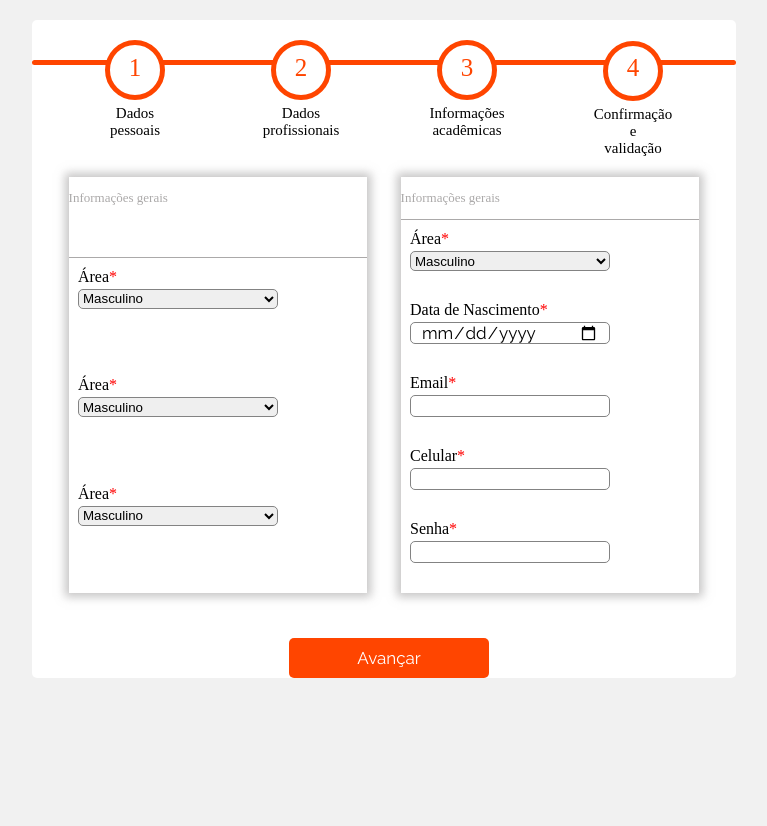
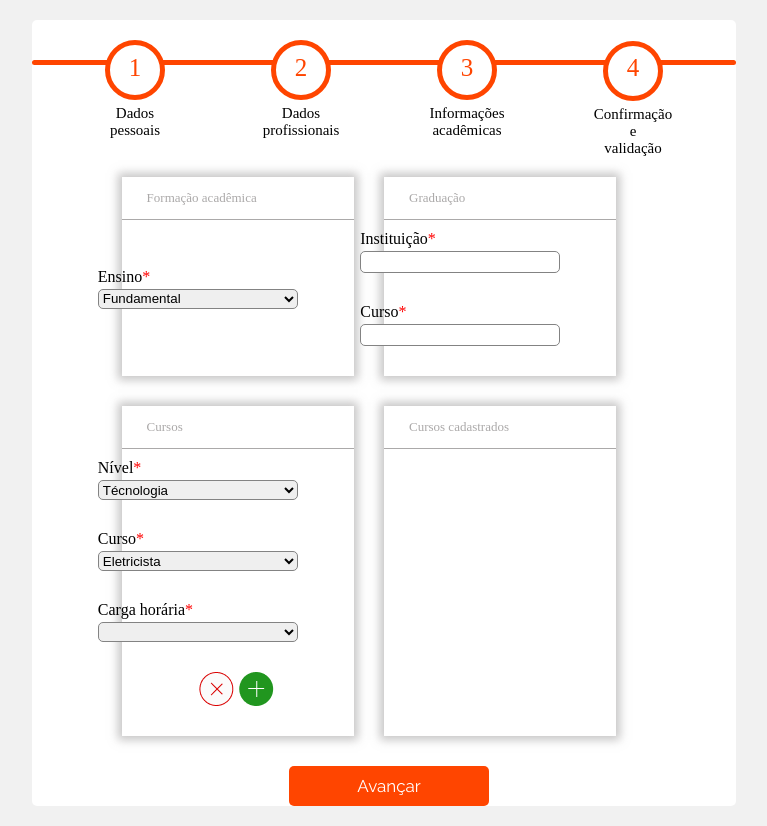
Before and after one commit to SoulsDev/Projeto-Freelando-WebSite, a PHP site: page /passos.html in a window 1280 px wide. Shown: the whole page, without its empty margins (256-1023 px from the left). Before the commit the page ends 678 px from the top, so only its background shows below. Run offline with PHP 8.4, Linux system fonts and the light colour scheme.

Commit message:
Cadastro profissional passo 3

```diff
--- a/passos.html
+++ b/passos.html
@@ -220,33 +220,15 @@
         </div> -->
 
 
-
-
-
-
-
-
-
-
-
-
-
-
-
-
-
-
-
-
-
         <!-- segunda parte do formulário -->
-        <div class="tab">
+        <!-- <div class="tab">
 
             <div class="container-2">
+
                 <div class="formulario-2">
 
                     <div class="titulo-2">
-                            <p>Informações gerais</p>
+                        <p>Interesse</p>
                     </div>
 
                     <div class="dados">
@@ -254,7 +236,7 @@
                         <labe>Área<span style="color: red">*</span></labe>
 
                         <select id="colors">
-                                <option>Masculino</option>
+                            <option>Técnologia</option>
                             <option>Feminino</option>
                             <option>Outros</option>
 
@@ -264,10 +246,147 @@
 
                     <div class="dados">
 
-                            <labe>Área<span style="color: red">*</span></labe>
+                        <labe>Profissão<span style="color: red">*</span></labe>
 
                         <select id="colors">
-                                <option>Masculino</option>
+                            <option>Eletricista</option>
+                            <option>Desenvolvedor</option>
+                            <option>Mecânico Automotivo</option>
+                            <option>Pedreiro</option>
+                            <option>Manicure</option>
+
+                        </select>
+
+                    </div>
+
+                    <div class="dados">
+
+                        <labe>Nível de experiência<span style="color: red">*</span></labe>
+
+                        <select id="colors">
+                            <option></option>
+                            <option>Feminino</option>
+                            <option>Outros</option>
+
+                        </select>
+
+                    </div>
+
+
+                    <div class="container-btn-form2">
+                        <img class="btn-form2" src="../medias/img/btn-x.png" alt="adicionar">
+                        <img class="btn-form2" src="../medias/img/btn-add.png" alt="adicionar">
+
+                    </div>
+
+                </div>
+
+                <div class="formulario-2">
+
+                    <div class="titulo-2">
+                        <p>Cargos cadastrados</p>
+                    </div>
+
+
+
+
+
+
+
+
+                </div>
+
+
+
+
+            </div>
+
+        </div> -->
+
+
+
+
+        <!-- terceira parte do formulário -->
+        <div class="tab">
+
+            <div class="container-3">
+
+                <div class="formulario-3">
+
+                    <div class="titulo-3">
+                        <p>Formação acadêmica</p>
+                    </div>
+
+                    <div class="dados">
+
+                        <labe>Ensino<span style="color: red">*</span></labe>
+
+                        <select id="colors">
+                            <option>Fundamental</option>
+                            <option>Médio</option>
+                            <option>Superior</option>
+
+                        </select>
+
+                    </div>
+
+
+                </div>
+
+                <div class="formulario-3">
+
+                    <div class="titulo-3">
+                        <p>Graduação</p>
+                    </div>
+
+                    <div class="dados">
+
+                        <labe>Instituição<span style="color: red">*</span></labe>
+
+                        <input list="browsers">
+
+                        <datalist id="browsers">
+                            <option value="Internet Explorer">
+                            <option value="Firefox">
+                            <option value="Google Chrome">
+                            <option value="Opera">
+                            <option value="Safari">
+                        </datalist>
+
+                    </div>
+
+
+                    <div class="dados">
+
+                        <labe>Curso<span style="color: red">*</span></labe>
+
+                        <input list="browsers">
+
+                        <datalist id="browsers">
+                            <option value="Internet Explorer">
+                            <option value="Firefox">
+                            <option value="Google Chrome">
+                            <option value="Opera">
+                            <option value="Safari">
+                        </datalist>
+
+                    </div>
+
+
+                </div>
+
+                <div class="formulario-3">
+
+                    <div class="titulo-3">
+                        <p>Cursos</p>
+                    </div>
+
+                    <div class="dados">
+
+                        <labe>Nível<span style="color: red">*</span></labe>
+
+                        <select id="colors">
+                            <option>Técnologia</option>
                             <option>Feminino</option>
                             <option>Outros</option>
 
@@ -277,30 +396,25 @@
 
                     <div class="dados">
 
-                            <labe>Área<span style="color: red">*</span></labe>
+                        <labe>Curso<span style="color: red">*</span></labe>
 
                         <select id="colors">
-                                <option>Masculino</option>
-                                <option>Feminino</option>
-                                <option>Outros</option>
+                            <option>Eletricista</option>
+                            <option>Desenvolvedor</option>
+                            <option>Mecânico Automotivo</option>
+                            <option>Pedreiro</option>
+                            <option>Manicure</option>
 
                         </select>
 
                     </div>
-                </div>
-
-                <div class="formulario-2">
-
-                    <div class="titulo-2">
-                        <p>Informações gerais</p>
-                    </div>
 
                     <div class="dados">
 
-                            <labe>Área<span style="color: red">*</span></labe>
+                        <labe>Carga horária<span style="color: red">*</span></labe>
 
                         <select id="colors">
-                                <option>Masculino</option>
+                            <option></option>
                             <option>Feminino</option>
                             <option>Outros</option>
 
@@ -308,51 +422,47 @@
 
                     </div>
 
-                        <div class="dados">
 
-                            <labe>Data de Nascimento<span style="color: red">*</span></labe>
-                            <input type="date" name="" id="">
-
+                    <div class="container-btn-form2">
+                        <img class="btn-form2" src="../medias/img/btn-x.png" alt="adicionar">
+                        <img class="btn-form2" src="../medias/img/btn-add.png" alt="adicionar">
 
                     </div>
 
-                        <div class="dados">
+                </div>
 
-                            <labe>Email<span style="color: red">*</span></labe>
-                            <input type="email" name="" id="">
+                <div class="formulario-3">
+
+                    <div class="titulo-3">
+                        <p>Cursos cadastrados</p>
+                    </div>
 
 
-                        </div>
 
-                        <div class="dados">
 
-                            <labe>Celular<span style="color: red">*</span></labe>
-                            <input type="tel" name="" id="">
-                        </div>
 
-                        <div class="dados">
 
-                            <labe>Senha<span style="color: red">*</span></labe>
-                            <input type="password" name="" id="">
-                        </div>
-            </div>
 
 
                 </div>
 
 
-        <!-- terceira parte do formulário -->
-        <div class="tab">Birthday:
-            <p><input placeholder="dd" oninput="this.className = ''" name="dd"></p>
-            <p><input placeholder="mm" oninput="this.className = ''" name="nn"></p>
-            <p><input placeholder="yyyy" oninput="this.className = ''" name="yyyy"></p>
+
             </div>
+
+        </div>
+
+
+
+
 
         <!-- quarta parte do foormário -->
         <div class="tab">Login Info:
             <p><input placeholder="Username..." oninput="this.className = ''" name="uname"></p>
             <p><input placeholder="Password..." oninput="this.className = ''" name="pword" type="password"></p>
         </div>
+
+
 
 
 
--- a/style.css
+++ b/style.css
@@ -54,11 +54,8 @@ input.invalid {
     margin-right: 20px;
 }
 
+
 /* tab-2 */
-.container-2{
-    display: flex;
-    justify-content: space-around;
-}
 
 .container-btns {
     display: flex;
@@ -160,11 +157,9 @@ button:hover {
 
 .formulario {
     box-shadow: 0px 0px 9px 4px rgb(148 145 145 / 53%);
-    margin: 0;
     display: flex;
     flex-wrap: wrap;
     justify-content: space-around;
-    margin: 0;
     width: 100%;
     margin-bottom: 45px;
 }
@@ -186,17 +181,25 @@ button:hover {
 
 /* formulário-2 */
 
+.container-2 {
+    display: flex;
+    justify-content: space-around;
+    flex-wrap: wrap;
+}
+
 .formulario-2 {
     box-shadow: 0px 0px 9px 4px rgb(148 145 145 / 53%);
     margin: 0;
     display: flex;
     flex-wrap: wrap;
-    justify-content: space-around;
+    justify-content: center;
     margin: 0;
     width: 45%;
     margin-bottom: 45px;
 }
+
 .formulario-2 .titulo-2 {
+    align-self: flex-start;
     width: 100%;
     border-bottom: #ABA9A9 solid 1px;
     color: #ABA9A9;
@@ -205,10 +208,47 @@ button:hover {
     margin-bottom: 10px;
 }
 
+.formulario-2 .titulo-2 p {
+    text-align: left;
+    margin-left: 25px;
+}
 
 
+/* formulário-2 */
 
+.container-3 {
+    display: flex;
+    justify-content: center;
+    flex-wrap: wrap;
+    align-content: center;
+}
 
+.formulario-3 {
+    box-shadow: 0px 0px 9px 4px rgb(148 145 145 / 53%);
+    margin: 0;
+    display: flex;
+    flex-wrap: wrap;
+    justify-content: center;
+    margin: 0;
+    width: 35%;
+    margin-bottom: 30px;
+    margin-right: 30px
+}
+
+.formulario-3 .titulo-3 {
+    align-self: flex-start;
+    width: 100%;
+    border-bottom: #ABA9A9 solid 1px;
+    color: #ABA9A9;
+    text-align: left;
+    font-size: 13px;
+    margin-bottom: 10px;
+}
+
+.formulario-3 .titulo-3 p {
+    text-align: left;
+    margin-left: 25px;
+}
 
 .conteudo-dados {
     margin: 0px 0px 0px 0px;
@@ -219,6 +259,20 @@ button:hover {
     justify-content: left;
     align-items: flex-start;
     margin-left: 25px;
+}
+
+.container-btn-form2 {
+    display: flex;
+    flex-direction: row;
+    width: 200px;
+    margin-bottom: 30px;
+    margin-right: 80px;
+    justify-content: flex-end;
+}
+
+.btn-form2 {
+    margin-left: 5px;
+    cursor: pointer;
 }
 
 .dados {
```
Also changed, not shown: medias/img/btn-add.png (added), medias/img/btn-x.png (added). Lines whose indentation alone changed are shown as unchanged.
